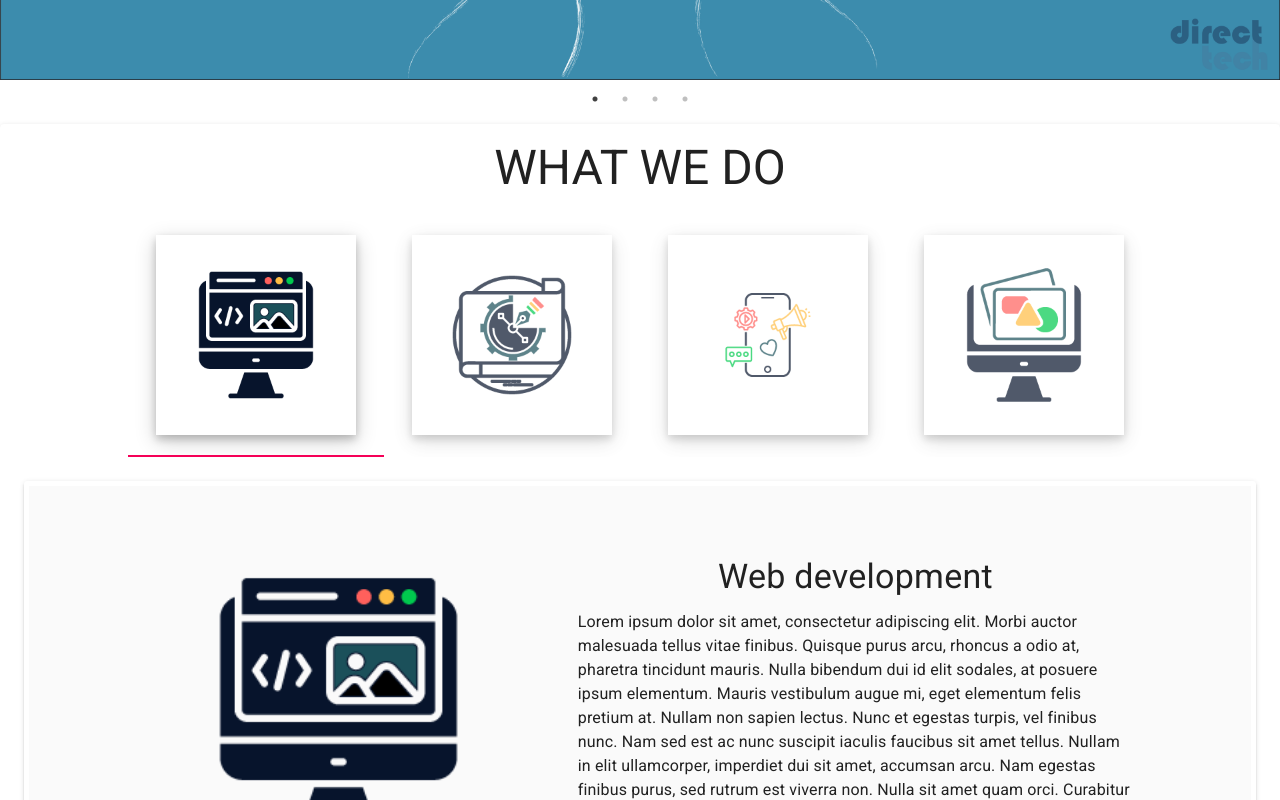
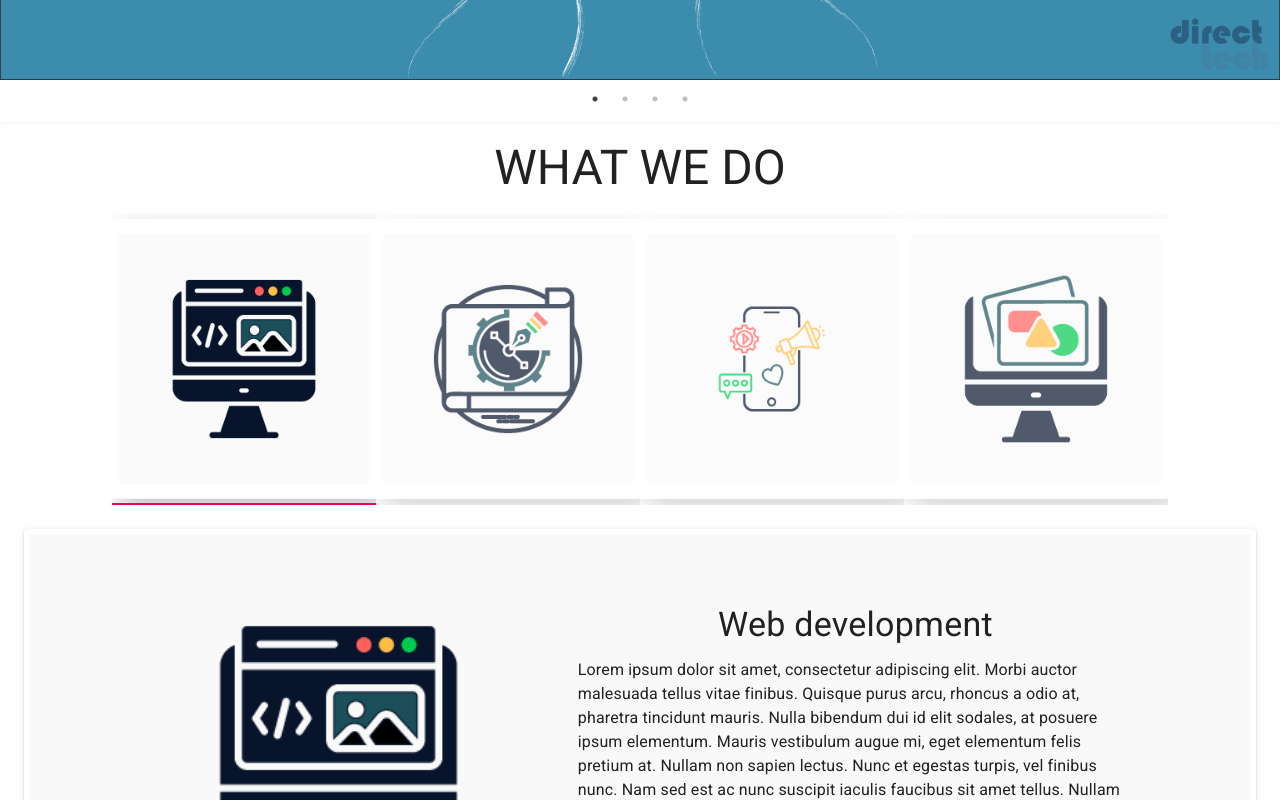
Before and after one commit to Robin-shrestha/DirectTechNepal, a React (Create React App) app: page / in a window 1280 px wide. Shown: the part 640-1440 px from the top of the page. Built offline with nearby package versions, Linux system fonts and the light colour scheme.

Commit message:
added react spring, the what we do tab was animated

```diff
--- a/src/components/footer/Footer.js
+++ b/src/components/footer/Footer.js
@@ -1,18 +1,7 @@
 import React from "react";
-import {
-  Paper,
-  Grid,
-  Typography,
-  TextField,
-  Button,
-  TextareaAutosize,
-  Link,
-} from "@material-ui/core";
+import { Paper, Grid, Typography, Link } from "@material-ui/core";
 import { makeStyles } from "@material-ui/core/styles";
-import { lightBlue } from "@material-ui/core/colors";
-import logo from "../../media/logo/logo.png";
 
-import { Link as RouterLink } from "react-router-dom";
 import FacebookIcon from "@material-ui/icons/Facebook";
 import PhoneIcon from "@material-ui/icons/Phone";
 import InstagramIcon from "@material-ui/icons/Instagram";
@@ -33,7 +22,11 @@ const Footer = () => {
         <Grid item xs={10}>
           <Grid container spacing={2}>
             <Grid item xs={12} md={6} className={classes.contactsContainer}>
-              <img src={DirectTechLogo} className={classes.image} />
+              <img
+                src={DirectTechLogo}
+                className={classes.image}
+                alt="direct tech logo"
+              />
               <div style={{ display: "flex", flexDirection: "column" }}>
                 <div className={classes.contacts}>
                   <PhoneIcon />
--- a/src/components/header/Header.js
+++ b/src/components/header/Header.js
@@ -1,16 +1,8 @@
 import React, { useState } from "react";
 
-import {
-  AppBar,
-  Toolbar,
-  IconButton,
-  Typography,
-  InputBase,
-  Button,
-  Link,
-} from "@material-ui/core";
+import { AppBar, Toolbar, IconButton, Button, Link } from "@material-ui/core";
 
-import { makeStyles, fade } from "@material-ui/core/styles";
+import { makeStyles } from "@material-ui/core/styles";
 import MenuIcon from "@material-ui/icons/Menu";
 import FacebookIcon from "@material-ui/icons/Facebook";
 import InstagramIcon from "@material-ui/icons/Instagram";
@@ -108,7 +100,13 @@ const Header = (props) => {
           </div>
           {/* <div style={{ display: "hidden", flexGrow: 1 }}></div> */}
           <div className={classes.navContainer}>
-            <Button className={classes.navbuttons}>Home</Button>
+            <Button
+              className={classes.navbuttons}
+              component={RouterLink}
+              to="/"
+            >
+              Home
+            </Button>
             <Button className={classes.navbuttons}>About Us</Button>
             <Button className={classes.navbuttons}>Contacts</Button>
             <Button className={classes.navbuttons}>Gallery</Button>
--- a/src/components/header/drawer/NavDrawer.js
+++ b/src/components/header/drawer/NavDrawer.js
@@ -1,5 +1,4 @@
-import React, { useState } from "react";
-import clsx from "clsx";
+import React from "react";
 import { makeStyles } from "@material-ui/core/styles";
 import {
   Drawer,
@@ -14,7 +13,6 @@ import {
 import HomeIcon from "@material-ui/icons/Home";
 import InfoIcon from "@material-ui/icons/Info";
 import ContactsIcon from "@material-ui/icons/Contacts";
-import PersonIcon from "@material-ui/icons/Person";
 import GalleryIcon from "@material-ui/icons/Image";
 import FacebookIcon from "@material-ui/icons/Facebook";
 import InstagramIcon from "@material-ui/icons/Instagram";
@@ -37,7 +35,7 @@ const useStyles = makeStyles({
 
 const NavDrawer = (props) => {
   const classes = useStyles();
-  const { drawerState, setDrawerState, toggleDrawer } = props;
+  const { drawerState, toggleDrawer } = props;
 
   const list = () => (
     <div
@@ -55,7 +53,7 @@ const NavDrawer = (props) => {
         Content
       </Typography>
       <List>
-        <ListItem button>
+        <ListItem button component={RouterLink} to="/">
           <ListItemIcon>
             <HomeIcon />
           </ListItemIcon>
--- a/src/components/home/carousel/HomeCarousel.js
+++ b/src/components/home/carousel/HomeCarousel.js
@@ -1,12 +1,5 @@
-import React, { useState } from "react";
-import {
-  Paper,
-  Button,
-  CardMedia,
-  Typography,
-  Box,
-  Slide,
-} from "@material-ui/core";
+import React from "react";
+import {} from "@material-ui/core";
 import { makeStyles } from "@material-ui/core/styles";
 import Slider from "react-slick";
 import "slick-carousel/slick/slick.css";
@@ -16,8 +9,6 @@ import carousel1 from "../../../media/image/Carousel-1.jpg";
 import carousel2 from "../../../media/image/Carousel-2.jpg";
 import carousel3 from "../../../media/image/DT-CAROUSEL-1.jpg";
 import carousel4 from "../../../media/image/DT-CAROUSEL-2.jpg";
-
-import { red } from "@material-ui/core/colors";
 
 const styles = makeStyles((theme) => ({
   root: { width: "100%" },
@@ -78,6 +69,7 @@ const HomeCarousel = () => {
             >
               <img
                 src={item.image}
+                alt="carousel img"
                 style={{
                   height: "inherit",
                   width: "100%",
--- a/src/components/home/tabs/TabPanel.js
+++ b/src/components/home/tabs/TabPanel.js
@@ -1,14 +1,7 @@
 import React from "react";
 
 import { makeStyles } from "@material-ui/core/styles";
-import {
-  Paper,
-  Grid,
-  Card,
-  CardActions,
-  CardHeader,
-  Typography,
-} from "@material-ui/core";
+import { Paper, Grid, Typography } from "@material-ui/core";
 
 const styles = makeStyles((theme) => ({
   root: {
@@ -48,7 +41,7 @@ const TabPanel = (props) => {
           <Grid container spacing={2} alignItems="center">
             <Grid item xs={12} md={5}>
               <div className={classes.imageContainer}>
-                <img src={image} className={classes.image} />
+                <img src={image} className={classes.image} alt="tab panel " />
               </div>
             </Grid>
             <Grid item xs={12} md={7}>
--- a/src/components/home/tabs/WhatWeDo.js
+++ b/src/components/home/tabs/WhatWeDo.js
@@ -8,29 +8,54 @@ import socialMediaMarketing from "../../../media/Icon/Digital-Marketing-icon.png
 import graphicDesign from "../../../media/Icon/Graphic-Design-icon.png";
 import TabPanel from "./TabPanel";
 
+import { useSpring, animated } from "react-spring";
+
 const styles = makeStyles((theme) => ({
   root: {
     margin: theme.spacing(5, 0, 0, 0),
-    backgroundColor: "#fff",
+    backgroundColor: "rgba(254,254,254,.5)",
     padding: theme.spacing(2),
   },
   tabs: { display: "flex", justifyContent: "center" },
+  card: {
+    width: "250px",
+    height: "250px",
+    background: "rgba(250,250,250,1)",
+    border: "15px solid white",
+    borderRadius: "10px",
+    boxShadow: "10px 10px 30px -5px rgba(0, 0, 0, 0.3)",
+    backgroundPosition: "center center",
+    backgroundSize: "cover",
+    transition: "box-shadow .9s",
+    "&hover": { boxShadow: "0px 30px 100px -10px rgba(0, 0, 0, 0.4)" },
+  },
 }));
 
+const calc = (x, y) => [
+  -(y - window.innerHeight / 2) / 20,
+  (x - window.innerWidth / 2) / 20,
+  1.1,
+];
+const trans = (x, y, s) =>
+  `perspective(600px) rotateX(${x}deg) rotateY(${y}deg) scale(${s})`;
+
 const TabComponent = ({ image }) => {
+  const classes = styles();
+  const [spring, set] = useSpring(() => ({
+    xys: [0, 0, 1],
+    config: { mass: 5, tension: 350, friction: 40 },
+  }));
+
   return (
-    <CardActions style={{ margin: "8px" }}>
-      <img
-        src={image}
-        style={{
-          height: "200px",
-          width: "200px",
-          objectFit: "fit",
-          boxShadow:
-            "0 4px 8px 0 rgba(0, 0, 0, 0.2), 0 6px 20px 0 rgba(0, 0, 0, 0.19)",
-        }}
-      />
-    </CardActions>
+    <animated.div
+      className={classes.card}
+      onMouseMove={({ clientX: x, clientY: y }) => set({ xys: calc(x, y) })}
+      onMouseLeave={() => set({ xys: [0, 0, 1] })}
+      style={{
+        transform: spring.xys.interpolate(trans),
+        backgroundImage: `url(${image})`,
+      }}
+    />
   );
 };
 const whatWeDoImages = [
```
